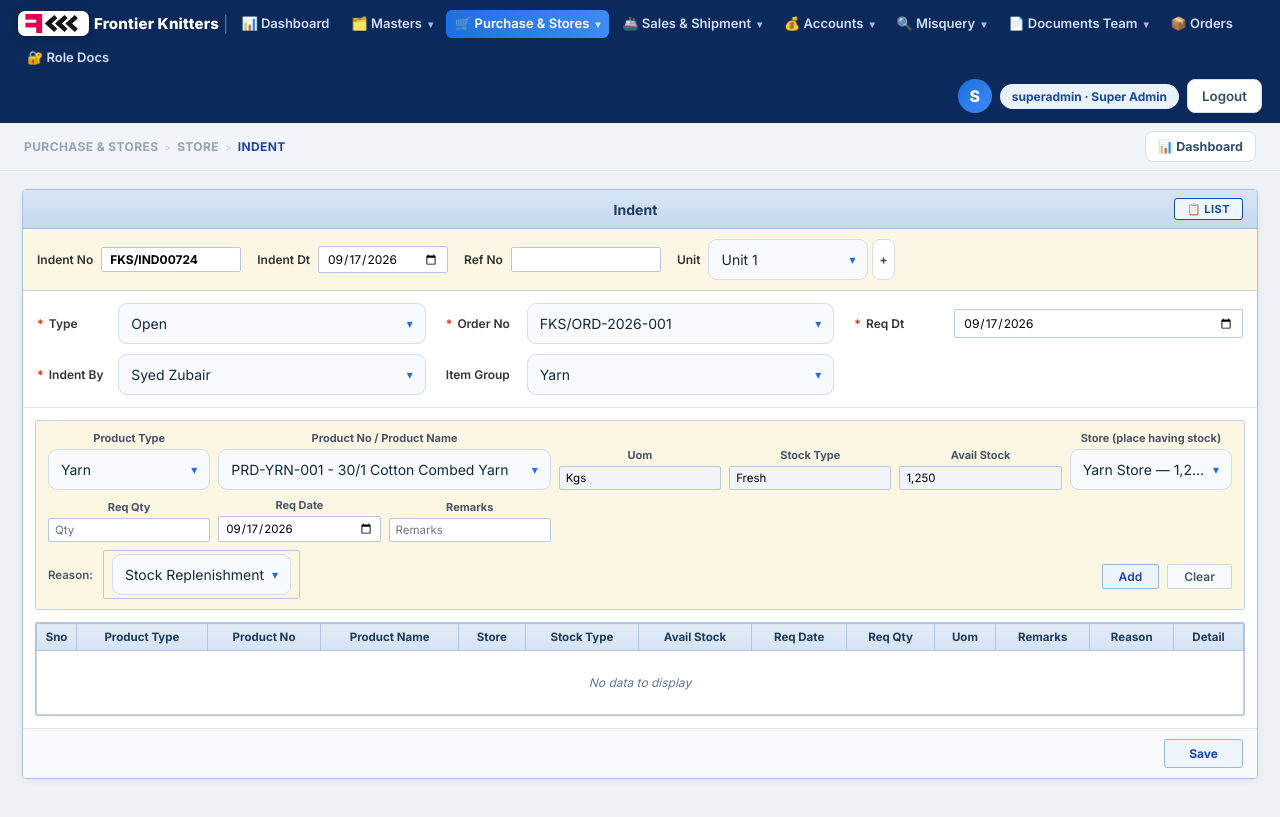
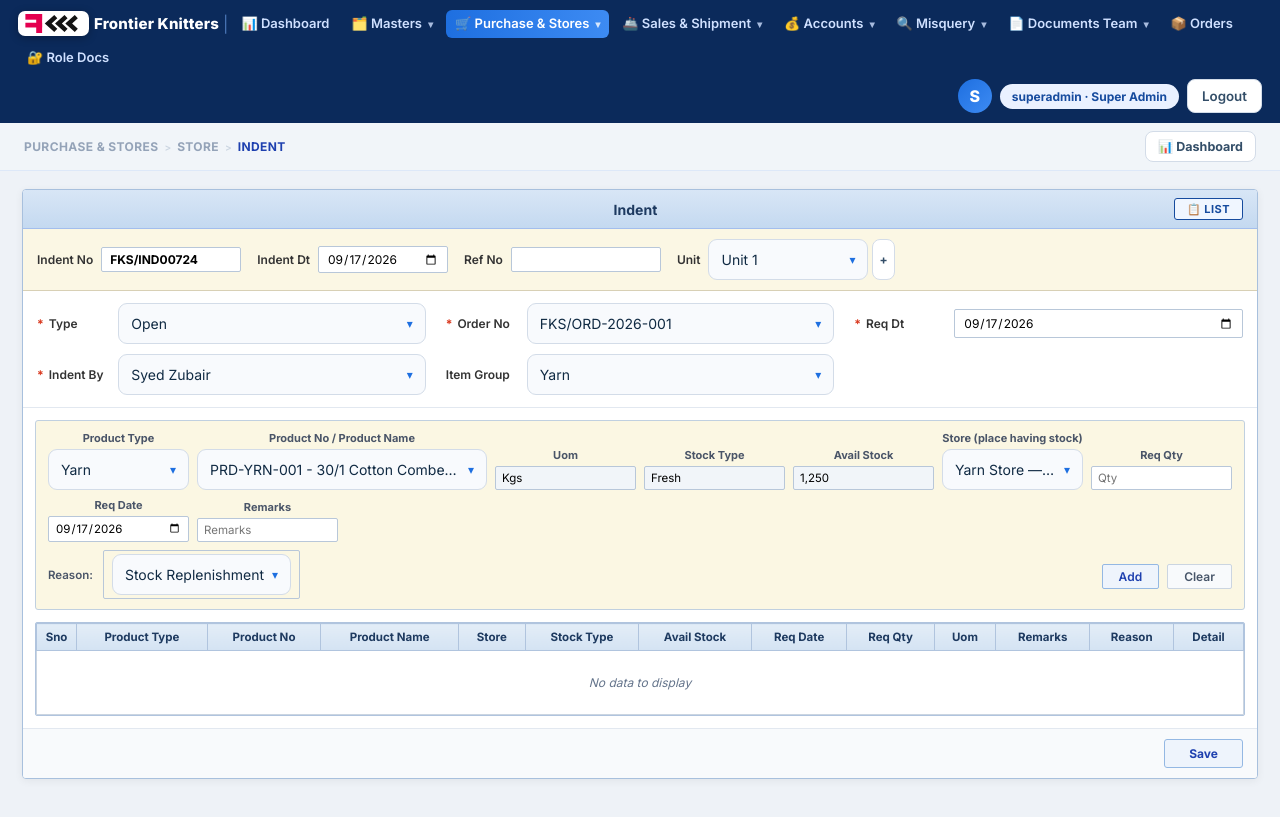
Before and after one commit to syedzubair2001/frontier-knitters-erp, a React (Vite) app: page /store/indent in a window 1280 px wide. Built offline with nearby package versions, Linux system fonts and the light colour scheme; the HTML template or start-up script is replaced by a standard one.

Commit message:
Indent entry row layout - 8 column grid so fetched Stock Type and Avail Stock align alongside Store

```diff
--- a/src/index.css
+++ b/src/index.css
@@ -418,12 +418,14 @@ body { margin: 0; background: #eef2f7; font-family: 'Inter', sans-serif; }
 }
 .legacy-item-inputs {
   display: grid;
-  grid-template-columns: repeat(7, minmax(0, 1fr));
+  /* 8 cols: Product Type · Product No (span 2) · Uom · Stock Type · Avail Stock
+     · Store · Req Qty  — then Req Date / Remarks wrap onto the next line. */
+  grid-template-columns: repeat(8, minmax(0, 1fr));
   gap: 8px;
   align-items: flex-end;
   margin-bottom: 8px;
 }
-@media (max-width: 1100px) { .legacy-item-inputs { grid-template-columns: repeat(3, minmax(0, 1fr)); } }
+@media (max-width: 1100px) { .legacy-item-inputs { grid-template-columns: repeat(4, minmax(0, 1fr)); } }
 @media (max-width: 600px)  { .legacy-item-inputs { grid-template-columns: 1fr; } }
 
 .legacy-item-col {
```
